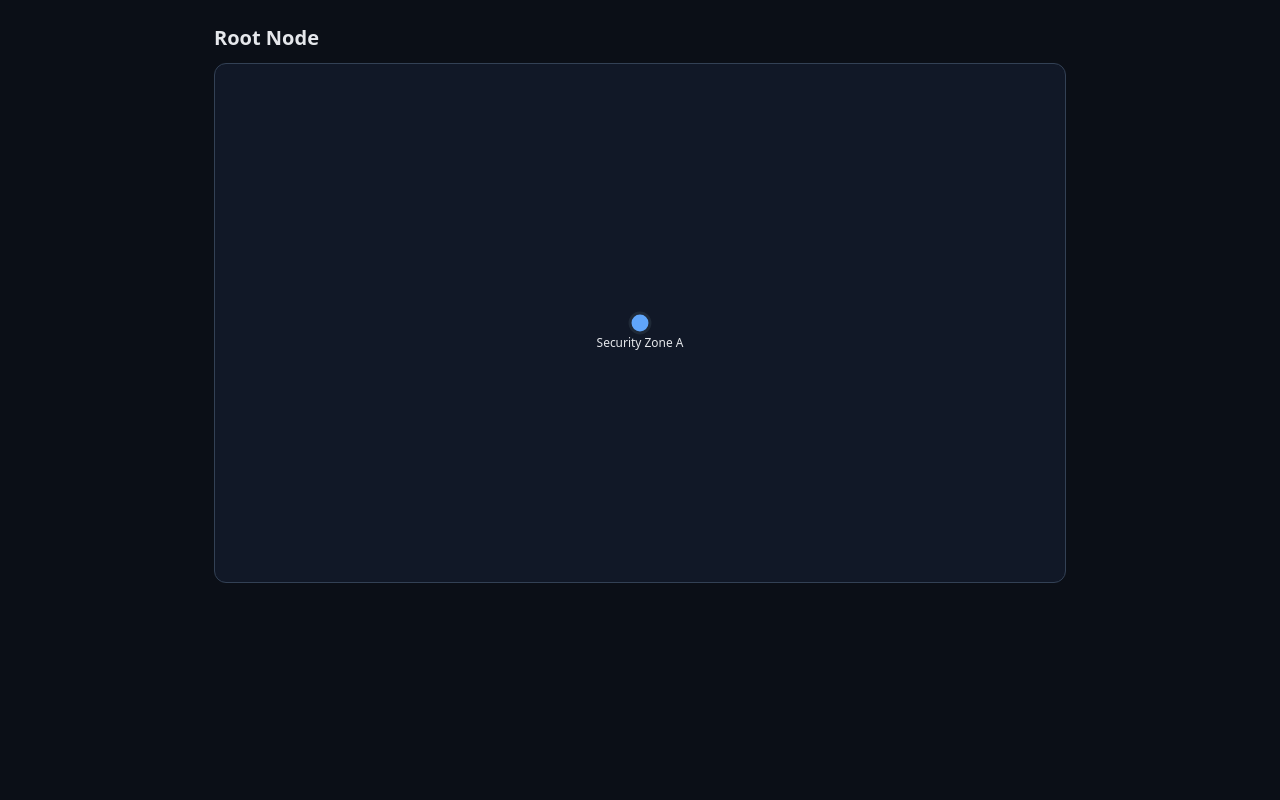
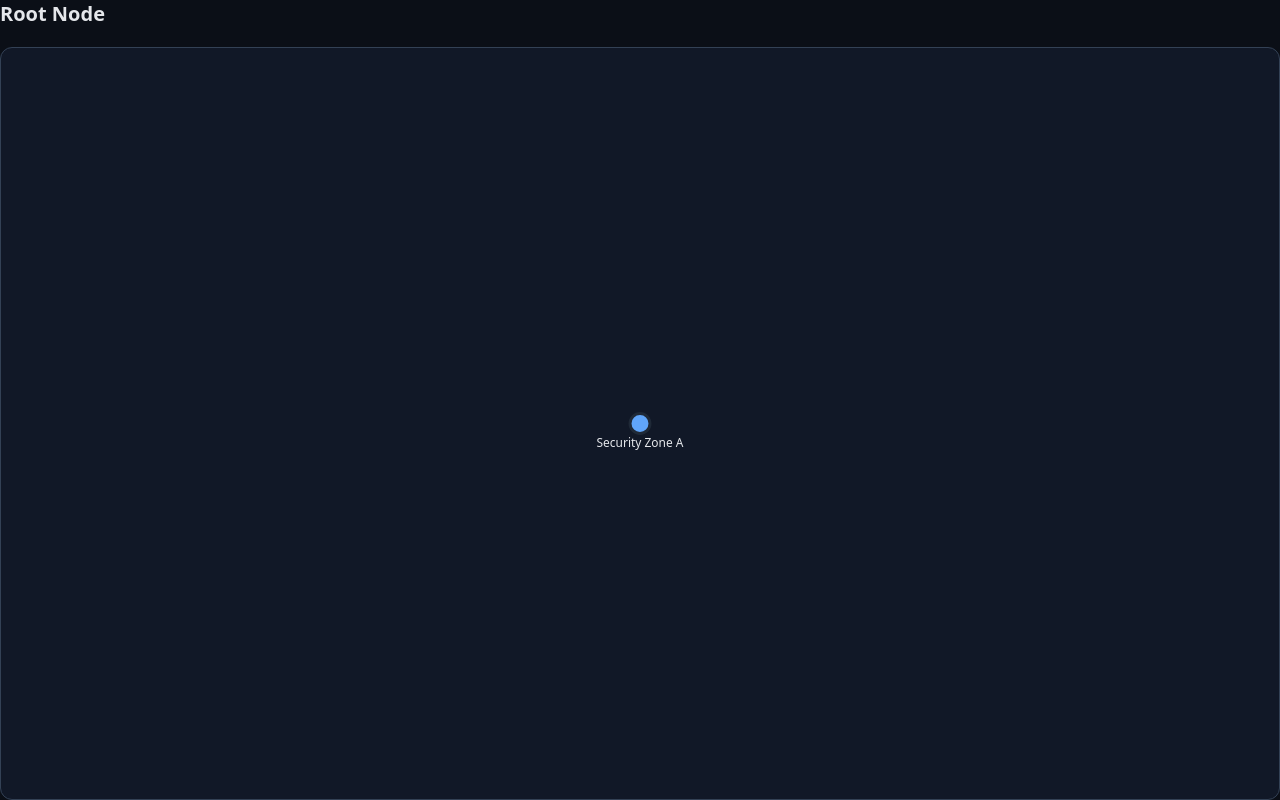
Before and after one commit to Bilguun-Batsaikhan/Dynamic-Network-Graph, a plain HTML site: page index.html in a window 1280 px wide. Drawn offline with nearby package versions, Linux system fonts and the light colour scheme.

Commit message:
viewport extends full window, added dragging zooming/panning etc

```diff
--- a/script.js
+++ b/script.js
@@ -1,6 +1,6 @@
 import { data } from "./data.js"; // This looks for ./data.js
 const rr = 10; // base radius for collapsed/leaf nodes
-const gap = 5; // spacing between siblings inside a parent
+const gap = 10; // spacing between siblings inside a parent
 const padding = 5; // extra padding between children and parent boundary
 const siblingPad = gap; // reuse your existing gap
 
@@ -54,9 +54,23 @@ function setup() {
     .attr("viewBox", `0 0 ${width} ${height}`)
     .attr("preserveAspectRatio", "xMidYMid meet");
 
-  const g = svg
+  // A zoomable viewport (camera)
+  const viewport = svg.append("g").attr("class", "viewport");
+
+  // Your scene stays centered inside the viewport
+  const g = viewport
     .append("g")
+    .attr("class", "scene")
     .attr("transform", `translate(${width / 2}, ${height / 2})`);
+
+  const zoom = d3
+    .zoom()
+    .scaleExtent([0.3, 6]) // min zoom, max zoom
+    .on("zoom", (event) => {
+      viewport.attr("transform", event.transform);
+    });
+
+  svg.call(zoom).on("dblclick.zoom", null);
 
   // Initial compute + render
   recomputeAll();
@@ -214,7 +228,15 @@ function setup() {
   }
 
   // Optional: click empty space to collapse everything
-  svg.on("click", () => {
+  //   svg.on("click", () => {
+  //     collapseAll(root);
+  //     recomputeAll();
+  //     render(g);
+  //   });
+  svg.on("click", (event) => {
+    // If the click came from a zoom/pan gesture, ignore it
+    if (event.defaultPrevented) return;
+
     collapseAll(root);
     recomputeAll();
     render(g);
--- a/styles.css
+++ b/styles.css
@@ -9,7 +9,11 @@
 * {
   box-sizing: border-box;
 }
-
+html,
+body {
+  height: 100%;
+  margin: 0;
+}
 body {
   margin: 0;
   font-family:
@@ -22,13 +26,13 @@ body {
   background: var(--bg);
   color: var(--text);
 }
-
 .app {
-  max-width: 900px;
-  margin: 0 auto;
-  padding: 24px;
+  height: 100%;
+  width: 100%;
+  display: flex;
+  flex-direction: column;
+  gap: 8px;
 }
-
 h1 {
   margin: 0 0 12px;
   font-size: 20px;
@@ -36,7 +40,8 @@ h1 {
 }
 
 #viz {
-  height: 520px;
+  flex: 1;
+  min-height: 0;
   background: var(--panel);
   border: 1px solid var(--stroke);
   border-radius: 12px;
@@ -48,6 +53,11 @@ svg {
   width: 100%;
   height: 100%;
   display: block;
+  cursor: grab;
+}
+
+svg:active {
+  cursor: grabbing;
 }
 
 .node circle {
```
